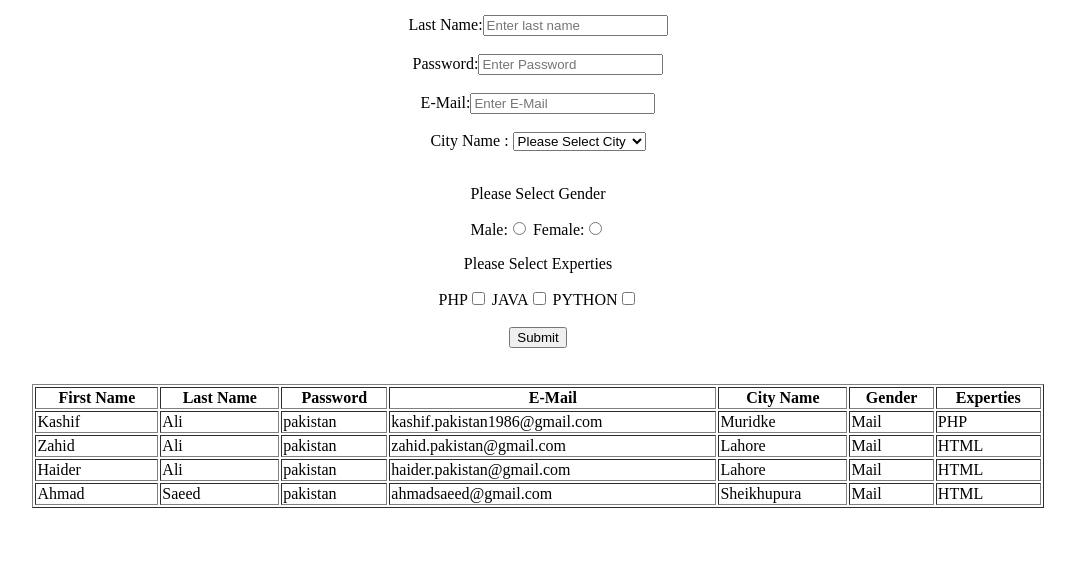
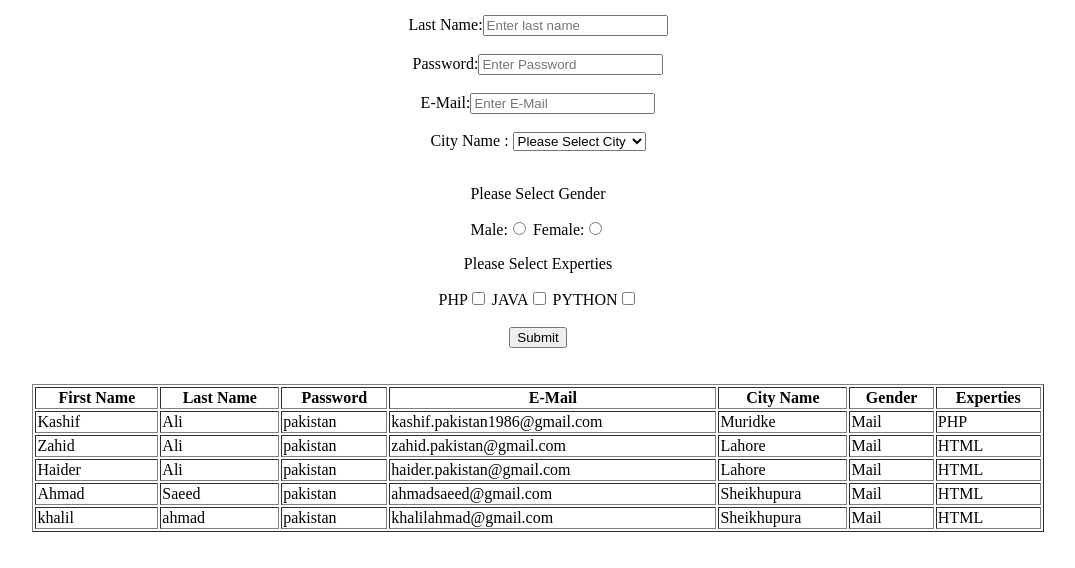
Before and after one commit to buttkashif/myapp, a plain HTML site: page index.html in a window 1280 px wide. Shown: the part 104-672 px from the top of the page, without its empty margins (102-1177 px from the left). Drawn offline with Linux system fonts and the light colour scheme.

Commit message:
buttkashif :table row added

```diff
--- a/index.html
+++ b/index.html
@@ -114,6 +114,15 @@ E-Mail:<input type="text" name="email" placeholder="Enter E-Mail" required>
 		<td>Mail</td>
 		<td>HTML</td>
 	</tr>
+		<tr>
+		<td>khalil</td>
+		<td>ahmad</td>
+		<td>pakistan</td>
+		<td>khalilahmad@gmail.com</td>
+		<td>Sheikhupura</td>
+		<td>Mail</td>
+		<td>HTML</td>
+	</tr>
 
 
 
```
